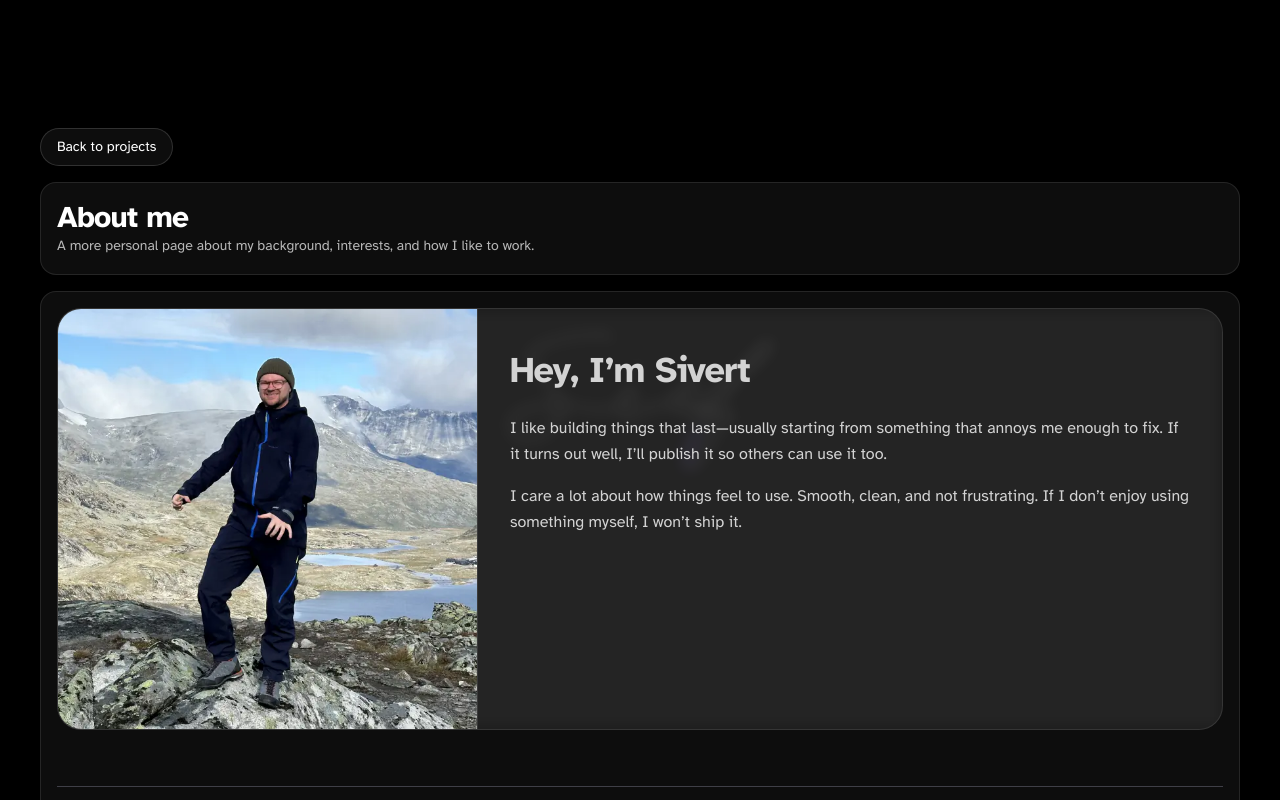
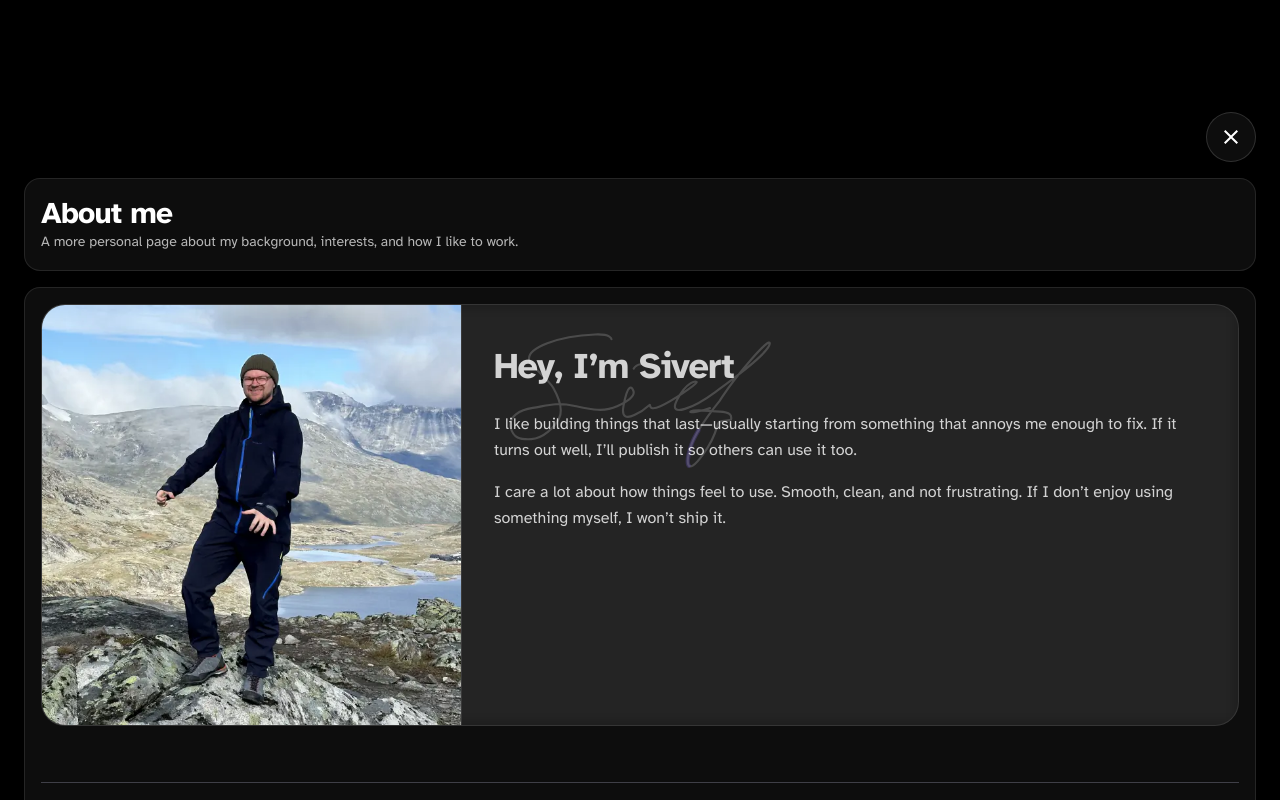
Before and after one commit to sivert-io/portfolio, a React (Vite) app: page / in a window 1280 px wide. Both pictures are taken after a click on the button 577 px from the left and 151 px from the top of the page. Built offline with nearby package versions, Linux system fonts and the light colour scheme; a web font is replaced by a local one.

Commit message:
added navigation to projects

```diff
--- a/src/App.tsx
+++ b/src/App.tsx
@@ -8,7 +8,14 @@
 import type { AppType } from './packages/signature'
 import { apps } from './projects/apps'
 import { loadProjectMdx, type ProjectModule } from './lib/projectMdx'
-import { MdFolder, MdPerson, MdSchool } from 'react-icons/md'
+import {
+  MdChevronLeft,
+  MdChevronRight,
+  MdClose,
+  MdFolder,
+  MdPerson,
+  MdSchool,
+} from 'react-icons/md'
 
 const baseApps: AppType[] = [
   {
@@ -34,6 +41,27 @@
 const standalonePages = new Set(['about-me', 'career'])
 const categoryPages = new Set(['projects'])
 
+const projectContentVariants = {
+  initial: (direction: 1 | -1) => ({
+    opacity: 0,
+    x: direction === 1 ? 96 : -96,
+    scale: 0.94,
+    filter: 'blur(6px)',
+  }),
+  animate: {
+    opacity: 1,
+    x: 0,
+    scale: 1,
+    filter: 'blur(0px)',
+  },
+  exit: (direction: 1 | -1) => ({
+    opacity: 0,
+    x: direction === 1 ? -96 : 96,
+    scale: 0.94,
+    filter: 'blur(6px)',
+  }),
+}
+
 type BackButtonProps = {
   projectOpen: boolean
   isProjectsRingOpen: boolean
@@ -57,21 +85,64 @@
     navigate('/')
   }
 
-  const appRingStyle = 'absolute -bottom-[360px]'
+  const appRingStyle = 'absolute -bottom-[400px]'
 
   return (
     <motion.button
-      animate={{ opacity: 1 }}
-      exit={{ opacity: 0 }}
+      initial={{ opacity: 0, scale: 0.95 }}
+      animate={{ opacity: 1, scale: 1 }}
+      exit={{ opacity: 0, scale: 0.95 }}
       transition={{ duration: 0.25, ease: 'easeOut' }}
       onClick={handleBack}
       className={
-        'cursor-pointer rounded-full border border-white/15 bg-white/5 px-4 py-2 text-sm text-nowrap text-white transition hover:bg-white/10' +
-        (projectOpen ? ' self-start' : ` ${appRingStyle}`)
+        'h-fit w-fit rounded-full border border-white/15 bg-white/5 p-3 text-sm text-nowrap text-white backdrop-blur-sm transition hover:bg-white/10' +
+        (!projectOpen && ` ${appRingStyle}`)
       }
     >
-      Back to {projectOpen ? 'projects' : 'home'}
+      <MdClose size={24} />
     </motion.button>
+  )
+}
+
+function SideProjectNavButton({
+  direction,
+  onClick,
+}: {
+  direction: 'prev' | 'next'
+  onClick: () => void
+}) {
+  const Icon = direction === 'prev' ? MdChevronLeft : MdChevronRight
+
+  return (
+    <button
+      onClick={onClick}
+      className="flex h-14 w-14 items-center justify-center rounded-full border border-white/10 bg-white/5 text-white backdrop-blur-md transition hover:bg-white/10"
+      aria-label={direction === 'prev' ? 'Previous project' : 'Next project'}
+      type="button"
+    >
+      <Icon className="text-3xl" />
+    </button>
+  )
+}
+
+function BottomProjectNavButton({
+  direction,
+  onClick,
+}: {
+  direction: 'prev' | 'next'
+  onClick: () => void
+}) {
+  const Icon = direction === 'prev' ? MdChevronLeft : MdChevronRight
+
+  return (
+    <button
+      onClick={onClick}
+      className="flex h-12 w-12 items-center justify-center rounded-full border border-white/10 bg-white/5 text-white backdrop-blur-md transition hover:bg-white/10"
+      aria-label={direction === 'prev' ? 'Previous project' : 'Next project'}
+      type="button"
+    >
+      <Icon className="text-2xl" />
+    </button>
   )
 }
 
@@ -91,6 +162,7 @@
 
   const [selectedProjectModule, setSelectedProjectModule] = useState<ProjectModule | null>(null)
   const [openingProjectSlug, setOpeningProjectSlug] = useState<string | null>(null)
+  const [projectNavDirection, setProjectNavDirection] = useState<1 | -1>(1)
 
   const isProjectsRingOpen = pageSlug === 'projects' && !projectSlug
   const isStandalonePage = !!pageSlug && standalonePages.has(pageSlug)
@@ -111,6 +183,22 @@
 
     return null
   }, [isProjectPage, isStandalonePage, pageSlug, projectSlug])
+
+  const projectSiblings = useMemo(() => {
+    if (!selectedProject || !isProjectPage) {
+      return { previousProject: null, nextProject: null }
+    }
+
+    const currentIndex = apps.findIndex((app) => app.slug === selectedProject.slug)
+    if (currentIndex === -1) {
+      return { previousProject: null, nextProject: null }
+    }
+
+    const previousProject = apps[(currentIndex - 1 + apps.length) % apps.length] ?? null
+    const nextProject = apps[(currentIndex + 1) % apps.length] ?? null
+
+    return { previousProject, nextProject }
+  }, [isProjectPage, selectedProject])
 
   useEffect(() => {
     if (hoveredApp) {
@@ -180,6 +268,12 @@
     }
   }, [isProjectPage, navigate, selectedProject])
 
+  useEffect(() => {
+    if (isProjectPage && projectSlug) {
+      window.scrollTo(0, 0)
+    }
+  }, [isProjectPage, projectSlug])
+
   const handleOpenProject = async (app: AppType) => {
     if (openingProjectSlug) return
 
@@ -194,6 +288,7 @@
     }
 
     if (pageSlug === 'projects') {
+      setProjectNavDirection(1)
       navigate(`/projects/${app.slug}`)
     }
   }
@@ -207,16 +302,29 @@
     navigate('/')
   }
 
+  const handleGoToPreviousProject = () => {
+    if (!projectSiblings.previousProject) return
+    setProjectNavDirection(-1)
+    navigate(`/projects/${projectSiblings.previousProject.slug}`)
+  }
+
+  const handleGoToNextProject = () => {
+    if (!projectSiblings.nextProject) return
+    setProjectNavDirection(1)
+    navigate(`/projects/${projectSiblings.nextProject.slug}`)
+  }
+
   const projectOpen = !!selectedProject && !!selectedProjectModule
   const hoveredDisplayApp = oldHoveredApp
   const hoveredAppHasImage = !!hoveredDisplayApp?.image?.trim()
   const selectedProjectHasImage = !!selectedProject?.image?.trim()
+  const { previousProject, nextProject } = projectSiblings
 
   return (
-    <main className="fixed inset-0 overflow-hidden bg-black">
+    <main className="fixed inset-0 overflow-auto bg-black">
       <LoadingScreen setShowStatus={setShowStatus} />
 
-      <AnimatePresence mode="popLayout">
+      <AnimatePresence mode="wait" initial={false}>
         {!projectOpen ? (
           showStatus && (
             <motion.div
@@ -283,20 +391,41 @@
           )
         ) : (
           <motion.section
-            key={selectedProject.slug}
-            initial={{ opacity: 0, y: 8 }}
-            animate={{ opacity: 1, y: 0 }}
+            key="project-page"
+            initial={{ opacity: 0 }}
+            animate={{ opacity: 1 }}
             exit={{ opacity: 0 }}
-            transition={{ duration: 0.25, ease: 'easeInOut' }}
-            className="fixed inset-0 z-20 overflow-y-auto"
+            transition={{ duration: 0.2 }}
+            className="relative flex h-full w-full flex-col items-center gap-4"
           >
-            <div className="mx-auto flex w-fit flex-col gap-4 p-6 md:py-32">
+            <div className="relative flex w-full max-w-7xl flex-col items-end gap-4 p-4 pt-20 pb-24 md:p-6 md:pt-28 md:pb-10">
+              {previousProject ? (
+                <div className="absolute top-56 -left-16 hidden -translate-y-1/2 md:block">
+                  <SideProjectNavButton direction="prev" onClick={handleGoToPreviousProject} />
+                </div>
+              ) : null}
+
+              {nextProject ? (
+                <div className="absolute top-56 -right-16 hidden -translate-y-1/2 md:block">
+                  <SideProjectNavButton direction="next" onClick={handleGoToNextProject} />
+                </div>
+              ) : null}
               <BackButton
                 projectOpen={projectOpen}
                 isProjectsRingOpen={isProjectsRingOpen}
                 onCloseProject={handleCloseProject}
               />
-
+              <AnimatePresence mode="popLayout" initial={false} custom={projectNavDirection}>
+                <motion.div
+                  key={selectedProject.slug}
+                  custom={projectNavDirection}
+                  variants={projectContentVariants}
+                  initial="initial"
+                  animate="animate"
+                  exit="exit"
+                  transition={{ duration: 0.35, ease: [0.22, 1, 0.36, 1] }}
+                  className="flex flex-col gap-4"
+                >
                   {selectedProject && (
                     <div className="flex items-center gap-4 rounded-2xl border border-white/10 bg-white/5 p-4">
                       {selectedProjectHasImage ? (
@@ -325,9 +454,21 @@
                     </div>
                   )}
 
-              <article className="prose prose-invert prose-zinc lg:prose-xl w-full max-w-[1200px] rounded-2xl border border-white/10 bg-white/5 p-4 text-sm text-white/70 backdrop-blur-sm">
+                  <article className="prose prose-invert prose-zinc lg:prose-xl w-full max-w-full rounded-2xl border border-white/10 bg-white/5 p-4 text-sm text-white/70 backdrop-blur-sm">
                     <ProjectContent module={selectedProjectModule} />
                   </article>
+                </motion.div>
+              </AnimatePresence>
+
+              <div className="flex gap-4 md:hidden">
+                {previousProject ? (
+                  <BottomProjectNavButton direction="prev" onClick={handleGoToPreviousProject} />
+                ) : null}
+
+                {nextProject ? (
+                  <BottomProjectNavButton direction="next" onClick={handleGoToNextProject} />
+                ) : null}
+              </div>
             </div>
           </motion.section>
         )}
--- a/src/components/CareerTimeline.tsx
+++ b/src/components/CareerTimeline.tsx
@@ -221,7 +221,7 @@
                           <button
                             type="button"
                             onClick={() => setSelectedItem(item)}
-                            className="cursor-pointer text-left"
+                            className="text-left"
                           >
                             <h3 className="text-lg font-semibold tracking-tight text-white transition hover:text-white/85">
                               {item.title}
--- a/src/components/ExhaustAudioCard.tsx
+++ b/src/components/ExhaustAudioCard.tsx
@@ -85,7 +85,7 @@
       aria-pressed={isPlaying}
       onClick={togglePlayback}
       onKeyDown={handleKeyDown}
-      className="group flex h-full cursor-pointer flex-col overflow-hidden rounded-3xl border border-white/10 bg-white/5 p-6 transition-colors hover:bg-white/[0.07] focus:ring-2 focus:ring-white/20 focus:outline-none"
+      className="group flex h-full flex-col overflow-hidden rounded-3xl border border-white/10 bg-white/5 p-6 transition-colors hover:bg-white/[0.07] focus:ring-2 focus:ring-white/20 focus:outline-none"
     >
       <div className="mb-4 flex items-start justify-between gap-4">
         <div>
--- a/src/index.css
+++ b/src/index.css
@@ -40,6 +40,10 @@
     background-color: transparent;
   }
 
+  button {
+    cursor: pointer;
+  }
+
   *,
   ::before,
   ::after {
```
Lines whose indentation alone changed are shown as unchanged.
